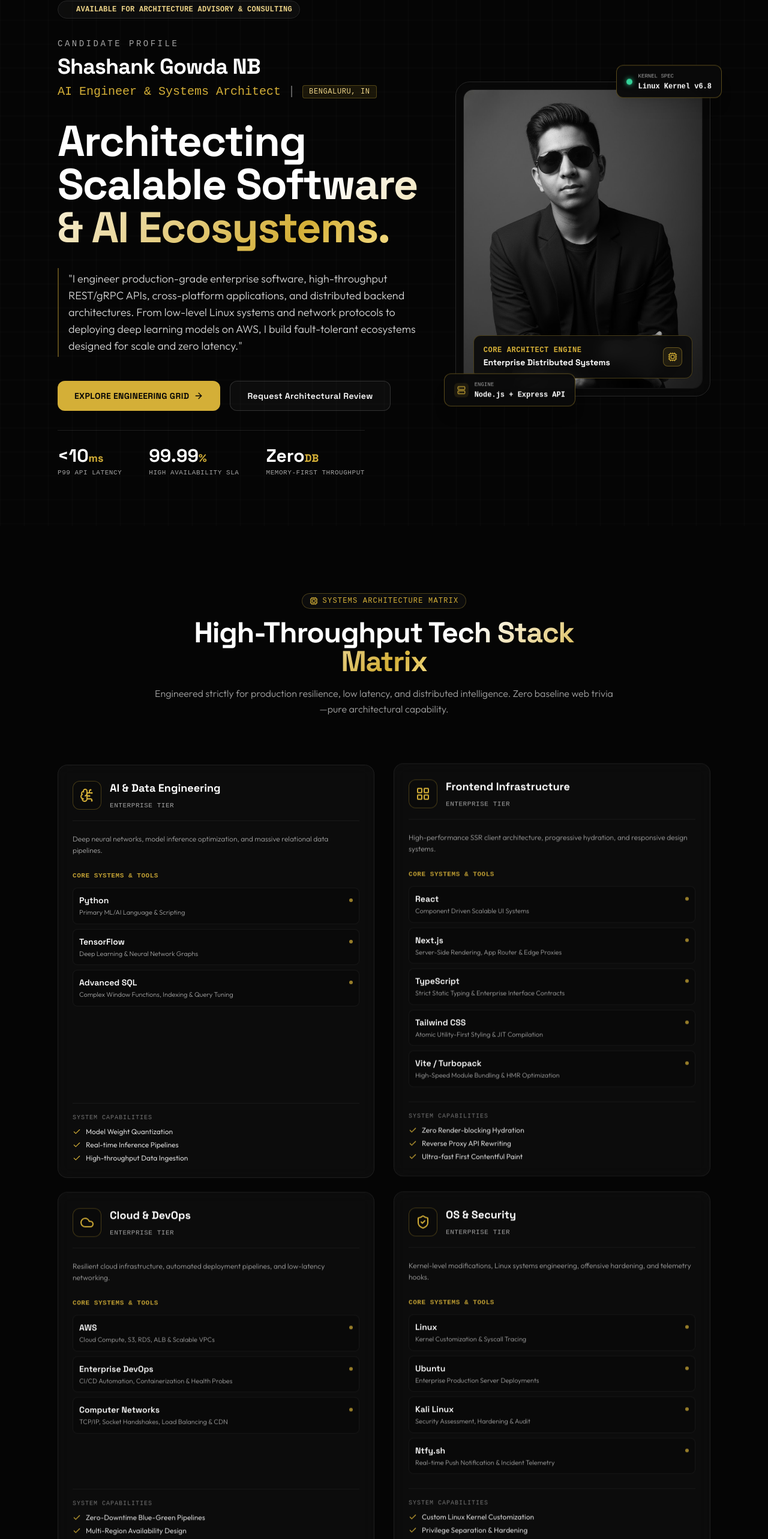
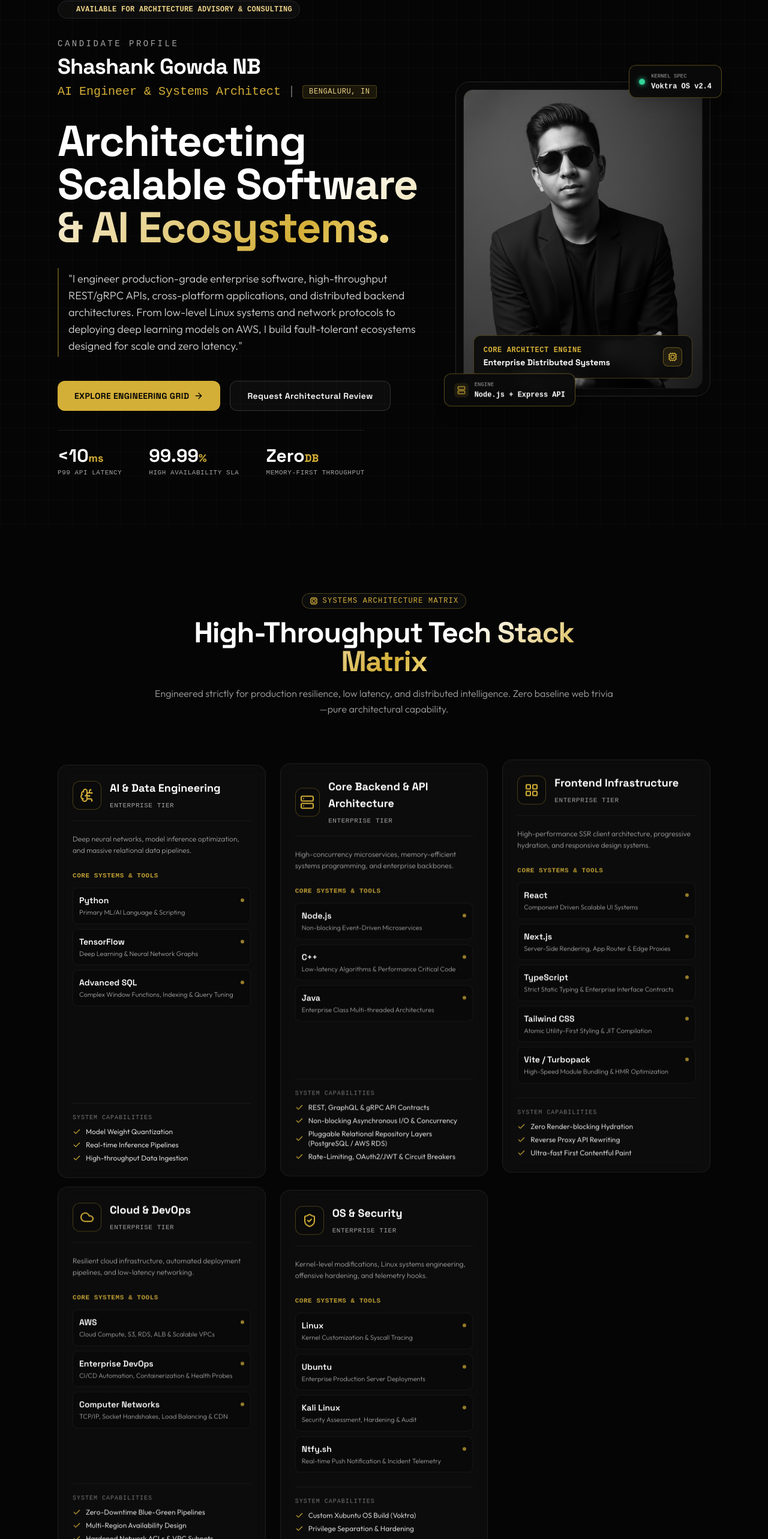
Before and after one commit to MASTER870-CMD/shashank-gowda-nb-portfilo, a Next.js app: page / in a window 1280 px wide. Shown: the part 127-2693 px from the top of the page at 60% size. Built offline with nearby package versions, Linux system fonts and the light colour scheme; no server answers.

Commit message:
Revert "refactor: removed Voktra OS and backend tech stack"
This reverts commit b3cbbb54e030e3dfb2d1b3e3f3f24c9e0b53fb13.

```diff
--- a/src/app/layout.jsx
+++ b/src/app/layout.jsx
@@ -35,7 +35,7 @@ export const metadata = {
     'Node.js',
     'Next.js',
     'Custom Linux Kernels',
-    'Distributed Systems Architecture'
+    'Voktra OS'
   ],
   authors: [{ name: 'Shashank Gowda NB', url: 'https://shashankgowdanb.netlify.app' }],
   creator: 'Shashank Gowda NB',
--- a/src/app/projects/page.jsx
+++ b/src/app/projects/page.jsx
@@ -38,15 +38,9 @@ export default function ProjectsArchivePage() {
   const [searchQuery, setSearchQuery] = useState('');
   const [selectedCategory, setSelectedCategory] = useState('ALL');
 
-  // Filter projects based on search query and category toggle, strictly excluding Voktra OS
+  // Filter projects based on search query and category toggle
   const filteredProjects = useMemo(() => {
     return projects.filter((p) => {
-      if (
-        p.title?.toLowerCase().includes('voktra') ||
-        p.id?.toLowerCase().includes('voktra')
-      ) {
-        return false;
-      }
       const matchCat = matchesCategory(p.category, selectedCategory);
       const q = searchQuery.toLowerCase().trim();
       const matchSearch =
--- a/src/components/Hero.jsx
+++ b/src/components/Hero.jsx
@@ -147,7 +147,7 @@ export default function Hero() {
                   <span className="w-2.5 h-2.5 rounded-full bg-emerald-400 shadow-[0_0_8px_#34d399]"></span>
                   <div className="text-xs">
                     <span className="font-mono text-neutral-400 block text-[9px] uppercase">Kernel Spec</span>
-                    <span className="font-mono text-white font-bold">Linux Kernel v6.8</span>
+                    <span className="font-mono text-white font-bold">Voktra OS v2.4</span>
                   </div>
                 </div>
 
--- a/src/components/ProjectGrid.jsx
+++ b/src/components/ProjectGrid.jsx
@@ -20,12 +20,47 @@ import ArchitectureModal from './ArchitectureModal';
 
 const FEATURED_PROJECTS = [
   {
+    id: 'voktra-os',
+    title: 'Voktra OS',
+    subtitle: 'Custom Linux Operating System & Low-Level Environment',
+    category: 'Kernel & Systems Engineering',
+    targetTier: 'Enterprise Systems Architecture',
+    delayClass: 'float-delay-0',
+    icon: Terminal,
+    image: '/images/readme.png',
+    fallbackImage: '/images/preview.png',
+    description:
+      'Custom OS built on Xubuntu with highly optimized terminal configurations, custom graphical rules, and low-level system integrations designed for zero-latency kernel performance and security operations.',
+    architecturalSummary:
+      'Voktra OS re-architects standard desktop Linux distributions for high-performance systems engineering. It strips unnecessary background daemons, implements kernel-level sysctl tuning for raw socket performance, and integrates custom XFCE graphical compositor rules with zsh shell optimization. Designed to operate as a hardened sandbox for distributed development and hardware telemetry.',
+    diagram: `[User Interaction Layer]
+        │
+        ├── Custom Zsh Terminal Shell (Pre-configured Low-Latency Aliases)
+        ├── XFCE Custom Compositor (Zero-Tearing, Ultra-Low VRAM Footprint)
+        │
+[Kernel / Hardware Integration Layer]
+        │
+        ├── Linux Kernel Tuning (TCP FastOpen, CFS Scheduler Priorities)
+        ├── Systemd Daemon Stripping (<800MB RAM Idle Footprint)
+        └── Hardware Telemetry Hooks (Direct Syscall Profiling)`,
+    slaMetrics: 'Zero-Lag Shell (<2ms Input Latency) & 780MB Idle RAM',
+    securityLevel: 'Hardened Kernel Sysctl & Least Privilege Profiles',
+    techStack: ['Linux Kernel', 'Xubuntu Base', 'Bash/Zsh Systems Scripting', 'XFCE Compositor', 'Hardware Hooks'],
+    githubUrl: 'https://github.com/MASTER870-CMD',
+    demoUrl: null,
+    metrics: {
+      performance: '65% Less RAM Footprint',
+      latency: '<2ms TTY Shell',
+      architecture: 'Custom Kernel Rules'
+    }
+  },
+  {
     id: 'project-nexus-ai',
     title: 'Project Nexus AI',
     subtitle: 'Autonomous Voice & API Command Orchestration Engine',
     category: 'AI & Distributed Systems',
     targetTier: 'Enterprise AI Infrastructure',
-    delayClass: 'float-delay-0',
+    delayClass: 'float-delay-1',
     icon: Bot,
     image: '/images/neuro_ai.png',
     fallbackImage: '/images/moke_ai.png',
@@ -132,8 +167,8 @@ export default function ProjectGrid() {
           </div>
         </div>
 
-        {/* Featured Projects Grid: Centered Balanced 2-Column Grid */}
-        <div className="grid grid-cols-1 md:grid-cols-2 gap-8 lg:gap-10 max-w-5xl mx-auto items-stretch justify-center">
+        {/* Featured Projects Grid with Anti-Gravity Staggered Floating */}
+        <div className="grid grid-cols-1 lg:grid-cols-3 gap-8 items-stretch">
           {FEATURED_PROJECTS.map((project) => {
             const Icon = project.icon;
             return (
--- a/src/components/SkillsMatrix.jsx
+++ b/src/components/SkillsMatrix.jsx
@@ -33,10 +33,28 @@ const SKILL_DOMAINS = [
     ]
   },
   {
+    id: 'backend-arch',
+    category: 'Core Backend & API Architecture',
+    icon: Server,
+    delayClass: 'float-delay-1',
+    description: 'High-concurrency microservices, memory-efficient systems programming, and enterprise backbones.',
+    technologies: [
+      { name: 'Node.js', role: 'Non-blocking Event-Driven Microservices' },
+      { name: 'C++', role: 'Low-latency Algorithms & Performance Critical Code' },
+      { name: 'Java', role: 'Enterprise Class Multi-threaded Architectures' }
+    ],
+    architectureHighlights: [
+      'REST, GraphQL & gRPC API Contracts',
+      'Non-blocking Asynchronous I/O & Concurrency',
+      'Pluggable Relational Repository Layers (PostgreSQL / AWS RDS)',
+      'Rate-Limiting, OAuth2/JWT & Circuit Breakers'
+    ]
+  },
+  {
     id: 'frontend-infra',
     category: 'Frontend Infrastructure',
     icon: LayoutGrid,
-    delayClass: 'float-delay-1',
+    delayClass: 'float-delay-2',
     description: 'High-performance SSR client architecture, progressive hydration, and responsive design systems.',
     technologies: [
       { name: 'React', role: 'Component Driven Scalable UI Systems' },
@@ -55,7 +73,7 @@ const SKILL_DOMAINS = [
     id: 'cloud-devops',
     category: 'Cloud & DevOps',
     icon: Cloud,
-    delayClass: 'float-delay-2',
+    delayClass: 'float-delay-3',
     description: 'Resilient cloud infrastructure, automated deployment pipelines, and low-latency networking.',
     technologies: [
       { name: 'AWS', role: 'Cloud Compute, S3, RDS, ALB & Scalable VPCs' },
@@ -72,7 +90,7 @@ const SKILL_DOMAINS = [
     id: 'os-security',
     category: 'OS & Security',
     icon: ShieldCheck,
-    delayClass: 'float-delay-3',
+    delayClass: 'float-delay-4',
     description: 'Kernel-level modifications, Linux systems engineering, offensive hardening, and telemetry hooks.',
     technologies: [
       { name: 'Linux', role: 'Kernel Customization & Syscall Tracing' },
@@ -81,7 +99,7 @@ const SKILL_DOMAINS = [
       { name: 'Ntfy.sh', role: 'Real-time Push Notification & Incident Telemetry' }
     ],
     architectureHighlights: [
-      'Custom Linux Kernel Customization',
+      'Custom Xubuntu OS Build (Voktra)',
       'Privilege Separation & Hardening',
       'Kernel Sysctl Networking Tweaks'
     ]
@@ -112,14 +130,16 @@ export default function SkillsMatrix() {
           </p>
         </div>
 
-        {/* Rebalanced 2x2 Grid with Anti-Gravity Staggered Floating */}
-        <div className="grid grid-cols-1 md:grid-cols-2 gap-8 items-stretch">
+        {/* 5-Column Grid with Anti-Gravity Staggered Floating */}
+        <div className="grid grid-cols-1 md:grid-cols-2 lg:grid-cols-3 gap-6 items-stretch">
           {SKILL_DOMAINS.map((domain, index) => {
             const Icon = domain.icon;
             return (
               <div
                 key={domain.id}
-                className={`floating-card ${domain.delayClass}`}
+                className={`floating-card ${domain.delayClass} ${
+                  index === 3 || index === 4 ? 'lg:col-span-1 md:col-span-1' : ''
+                }`}
               >
                 <div className="h-full rounded-2xl p-6 glass-panel flex flex-col justify-between group hover:border-gold/50 transition-all duration-500">
 
```
Also changed, not shown: src/lib/projects.service.js, 2 other files (tests, documents, lock files or other folders).
